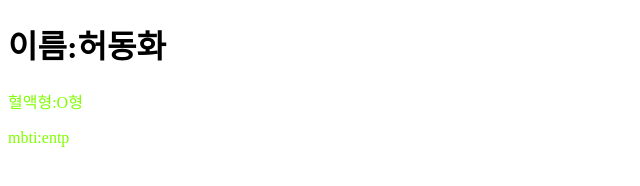
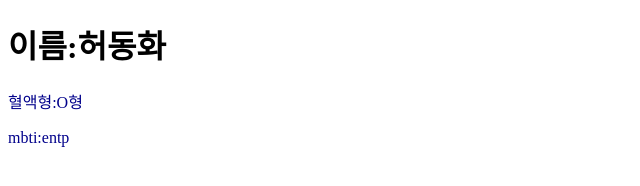
Before and after one commit to huhdong12/code, a plain HTML site: page 01_starthtml.html in a window 1280 px wide. Shown: the whole page, without its empty margins (0-640 px from the left). Drawn offline with Linux system fonts and the light colour scheme.

Commit message:
Update 01_starthtml.html

```diff
--- a/01_starthtml.html
+++ b/01_starthtml.html
@@ -10,9 +10,9 @@
 
 <body>
     <h1>이름:허동화</h1>
-    <p style="color: chartreuse;">혈액형:O형
+    <p style="color: darkblue;">혈액형:O형
     </p>
-    <p style="color: chartreuse;">mbti:entp</p>
+    <p style="color:darkblue;">mbti:entp</p>
 </body>
 
 </html>
```
